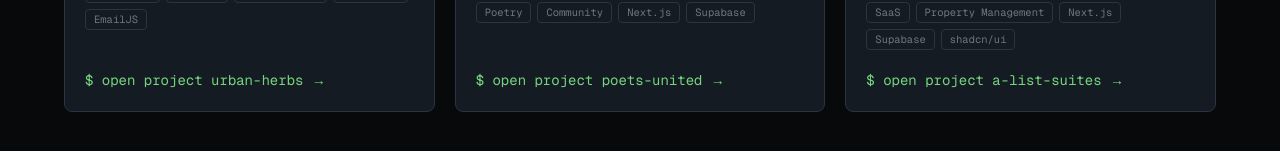
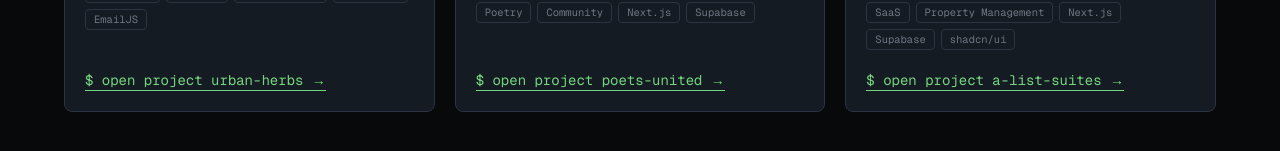
Before and after one commit to CoDari1/portfolio, a Next.js app: page / in a window 1280 px wide. Shown: the part 1276-1427 px from the top of the page. Built offline with nearby package versions, Linux system fonts and the light colour scheme.

Commit message:
Made it so the card links are more noticeable, considering some people missed it.

```diff
--- a/components/ui/card.tsx
+++ b/components/ui/card.tsx
@@ -151,7 +151,7 @@ function ProjectCard({ filename, name, description, tags, href, image }: Project
           {/* Visit link */}
 
          <a href={href}
-          className="mt-auto inline-flex items-center gap-1.5 text-primary text-sm w-fit border-b border-transparent hover:border-primary transition-colors animate-pulse"
+          className="mt-auto border-b-primary inline-flex items-center gap-1.5 text-primary text-sm w-fit border-b border-transparent transition-colors animate-pulse"
          target='_blank'
          >
           $ open project {name.toLowerCase().replace(/\s+/g, "-")} →
```
